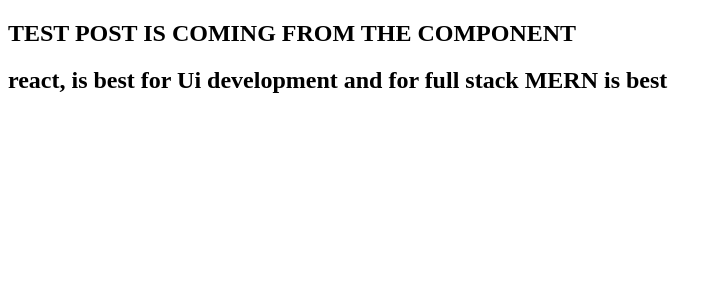
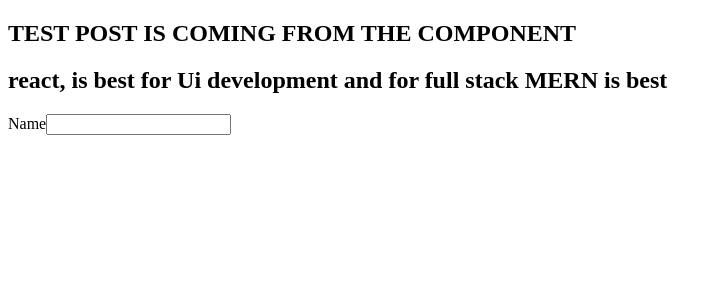
Before and after one commit to sagarpatil30/reactApplication, a React (Vite) app: page / in a window 1280 px wide. Shown: the top 300 px of the page, without its empty margins (0-723 px from the left). Built offline with nearby package versions, Linux system fonts and the light colour scheme.

Commit message:
added event listeners

```diff
--- a/src/App.jsx
+++ b/src/App.jsx
@@ -1,9 +1,10 @@
 import Posts from "./components/posts"
-
+import Form from "./components/form"
 function App() {
   return (
     <>
       <Posts courseName={'MERN'}/>
+      <Form/>
     </>
   )
 }
--- /dev/null
+++ b/src/components/form.jsx
@@ -0,0 +1,18 @@
+import React from 'react'
+
+function Form() {
+
+    function onchangeText(event){
+        console.log(event.target.value);
+    }
+  return (
+    <div>
+    <form action="" method="get">
+        <label htmlFor="Name">Name</label>
+        <input type="text" onChange={onchangeText} />
+    </form>
+    </div>
+  )
+}
+
+export default Form
```
